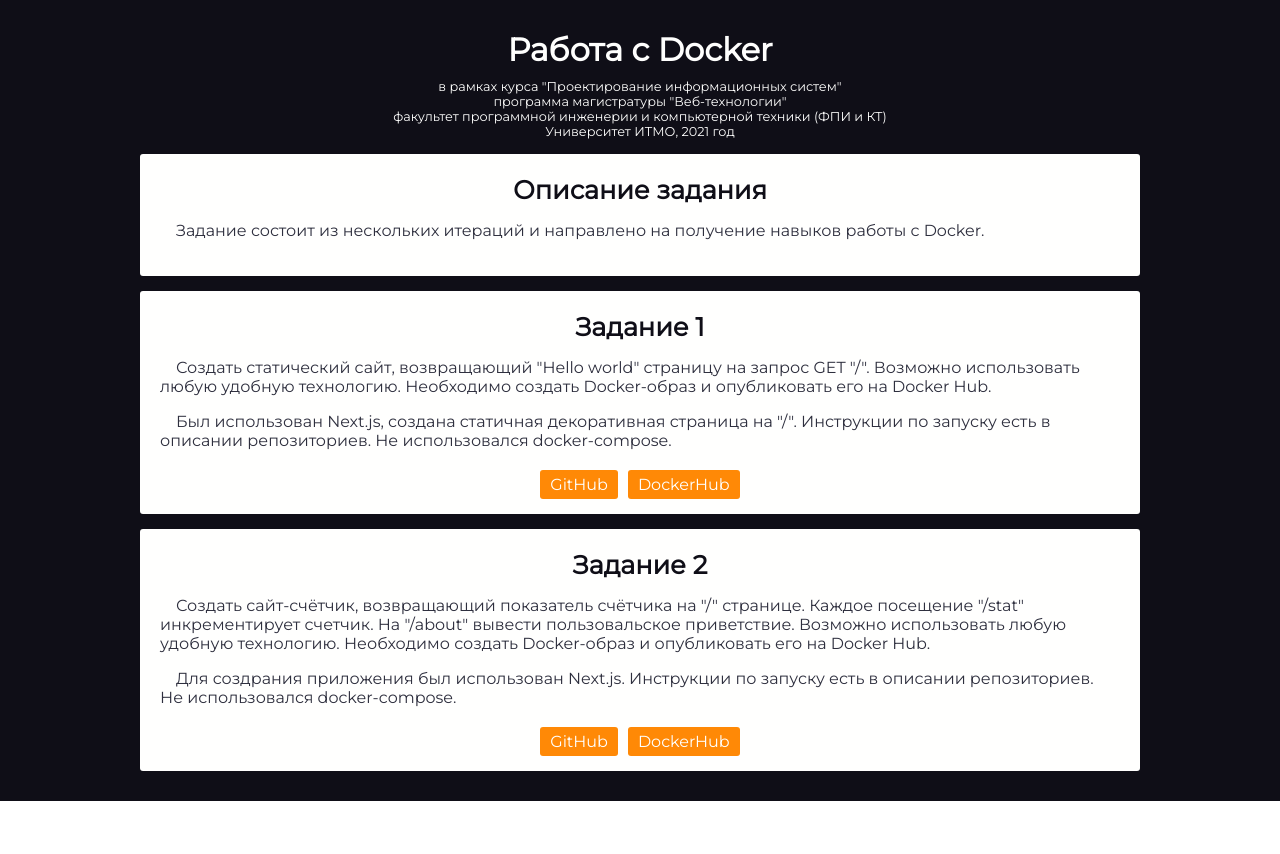
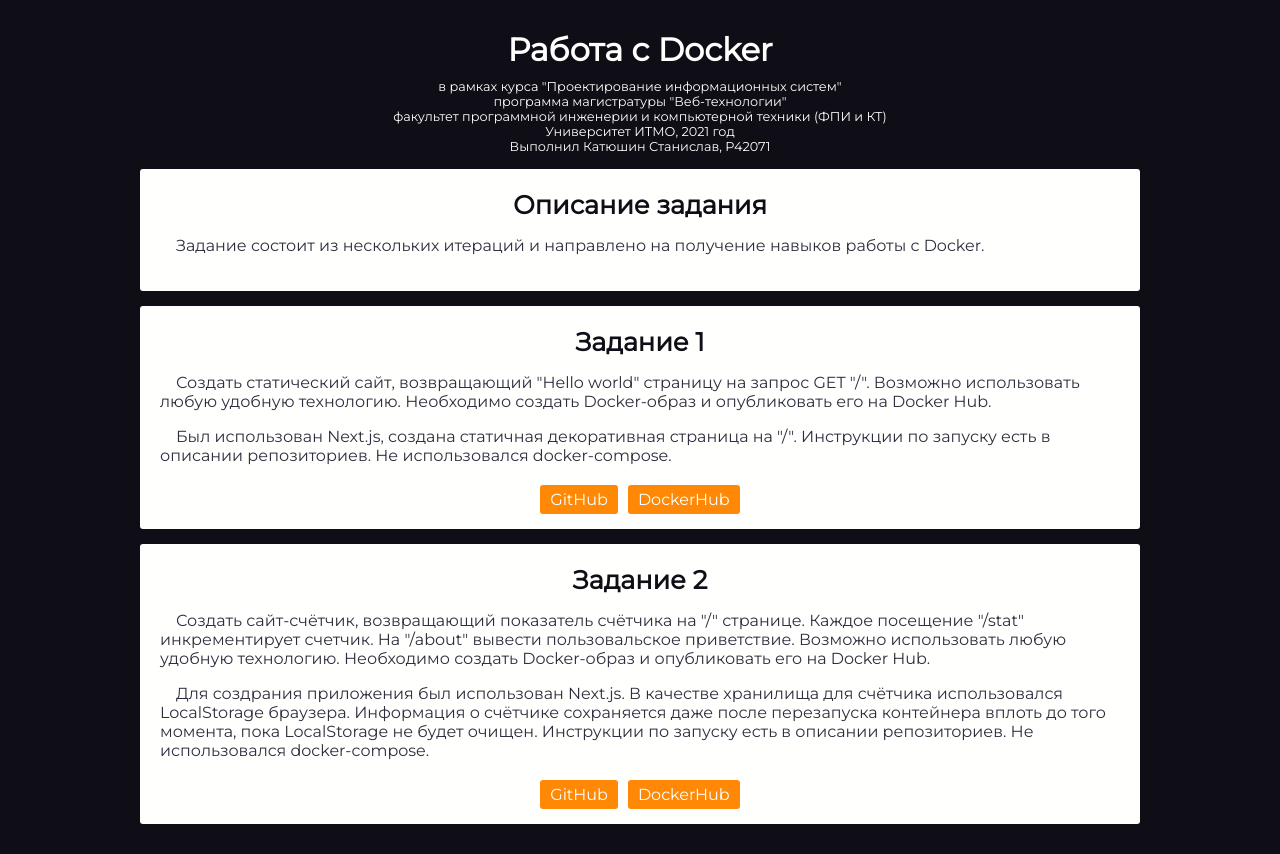
Before and after one commit to deadtrace/trace-next-sandbox, a Next.js app: page /itmo/docker in a window 1280 px wide. Before the commit the page ends 801 px from the top, so only its background shows below. Built offline with nearby package versions, Linux system fonts and the light colour scheme.

Commit message:
ITMO Docker task update v.1.1

```diff
--- a/pages/itmo/docker/index.js
+++ b/pages/itmo/docker/index.js
@@ -16,6 +16,9 @@ const ItmoDockerPage = () => {
             факультет программной инженерии и компьютерной техники (ФПИ и КТ)
           </span>
           <span className={css["subtext"]}>Университет ИТМО, 2021 год</span>
+          <span className={css["subtext"]}>
+            Выполнил Катюшин Станислав, P42071
+          </span>
         </div>
         <div className={css["card"]}>
           <h2 className={css["card-header"]}>Описание задания</h2>
@@ -66,8 +69,11 @@ const ItmoDockerPage = () => {
             Необходимо создать Docker-образ и опубликовать его на Docker Hub.
           </p>
           <p className={css["card-paragraph"]}>
-            &emsp;Для создрания приложения был использован Next.js. Инструкции
-            по запуску есть в описании репозиториев. Не использовался
+            &emsp;Для создрания приложения был использован Next.js. В качестве
+            хранилища для счётчика использовался LocalStorage браузера.
+            Информация о счётчике сохраняется даже после перезапуска контейнера
+            вплоть до того момента, пока LocalStorage не будет очищен.
+            Инструкции по запуску есть в описании репозиториев. Не использовался
             docker-compose.
           </p>
           <div className={css["links"]}>
```
